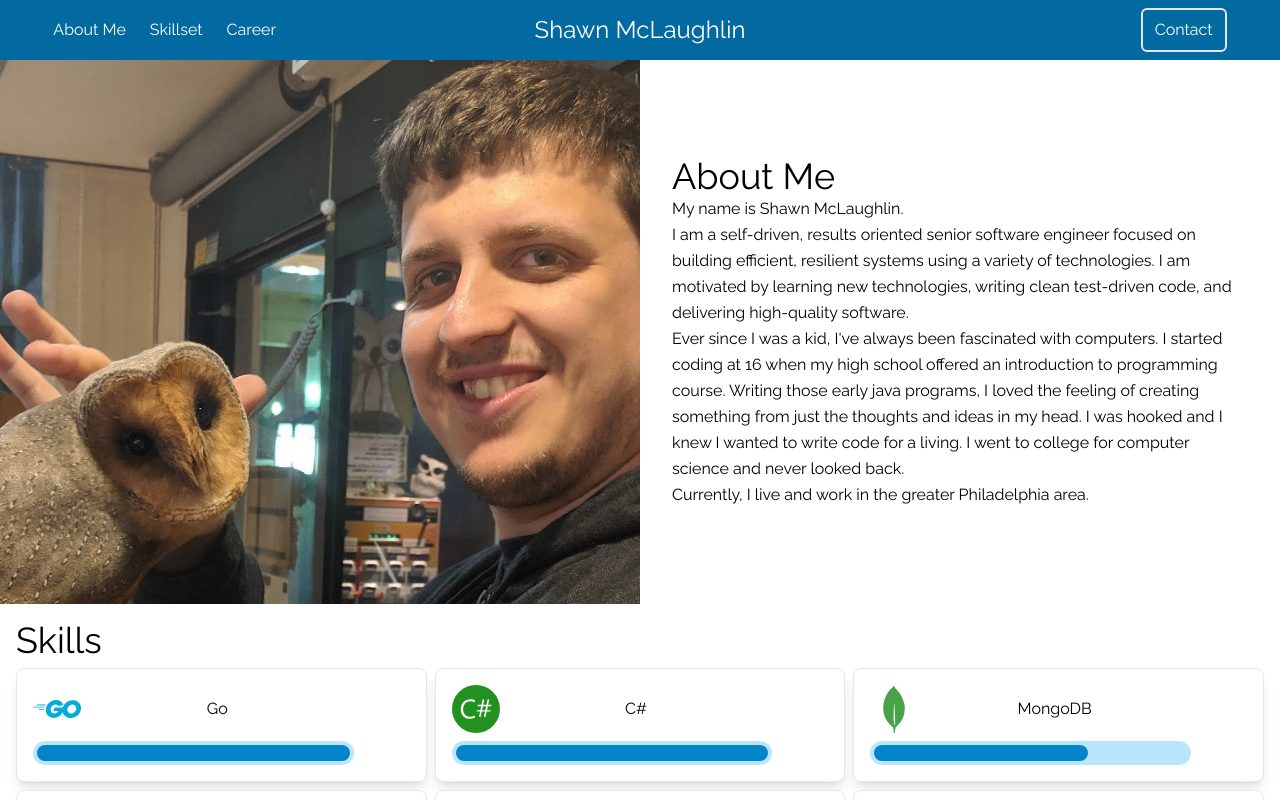
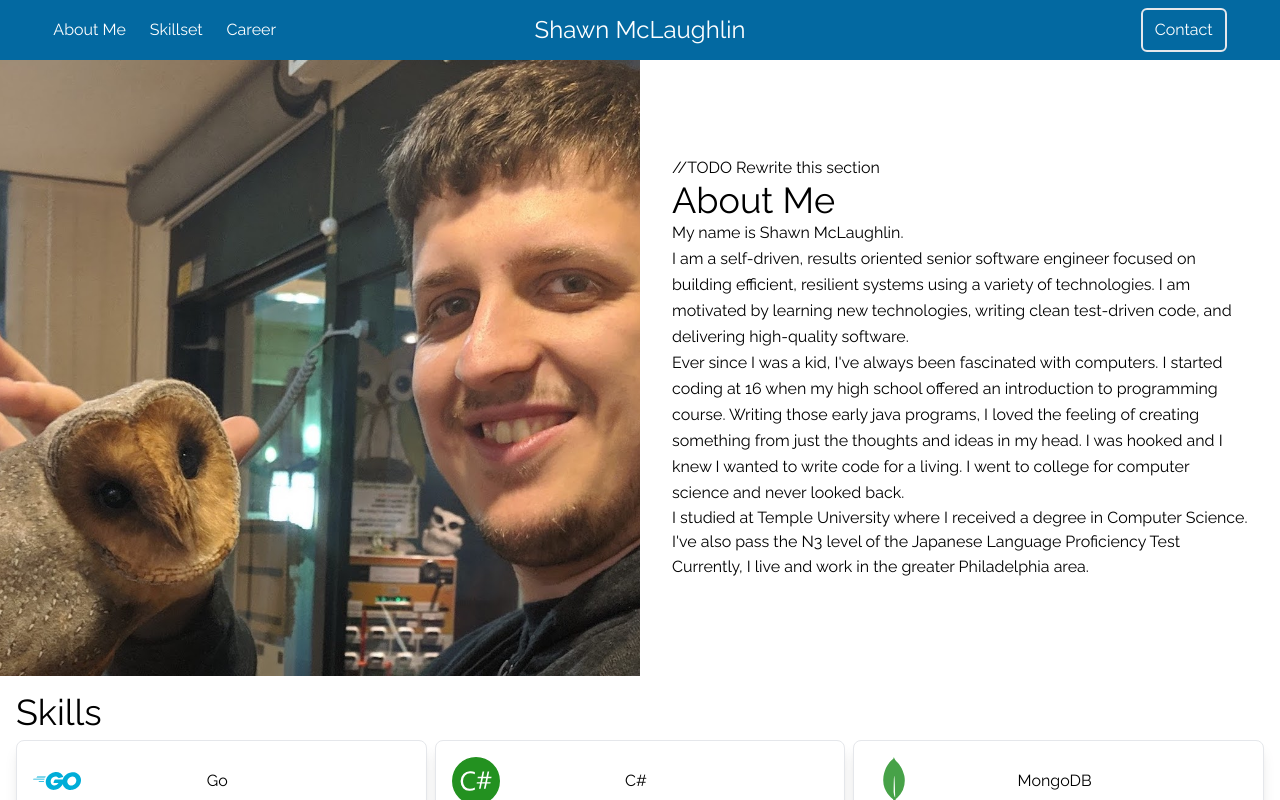
Before and after one commit to shawn-mclaughlin/portfolio-site, a React (Vite) app: page / in a window 1280 px wide. Shown: the top 800 px of the page. Built offline with nearby package versions, Linux system fonts and the light colour scheme; some icons are missing.

Commit message:
Update about section with placeholder text

```diff
--- a/src/about/about.tsx
+++ b/src/about/about.tsx
@@ -11,6 +11,7 @@ export default function AboutMe() {
         className="w-full object-cover object-center lg:h-auto lg:w-1/2"
       />
       <div className="px-8 py-24 lg:w-1/2 lg:pl-8">
+        //TODO Rewrite this section
         <h1 className="text-4xl">About Me</h1>
         <p className="leading-relaxed">My name is Shawn McLaughlin.</p>
         <p className="leading-relaxed">
@@ -25,6 +26,10 @@ export default function AboutMe() {
           in my head. I was hooked and I knew I wanted to write code for a living. I went to college
           for computer science and never looked back.
         </p>
+        <p>
+          I studied at Temple University where I received a degree in Computer Science. I've also
+          pass the N3 level of the Japanese Language Proficiency Test
+        </p>
         <p className="leading-relaxed">
           Currently, I live and work in the greater Philadelphia area.
         </p>
```
